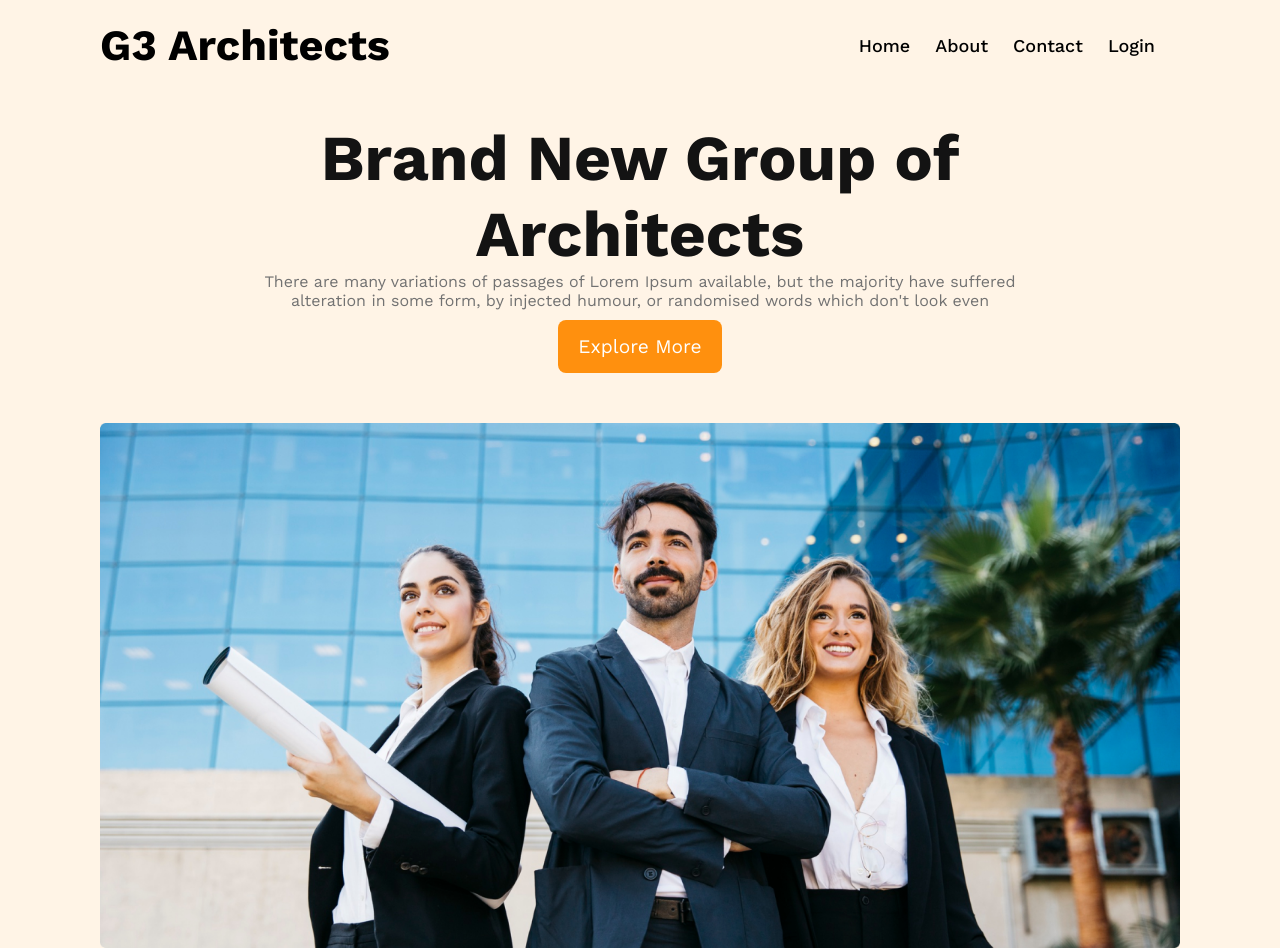
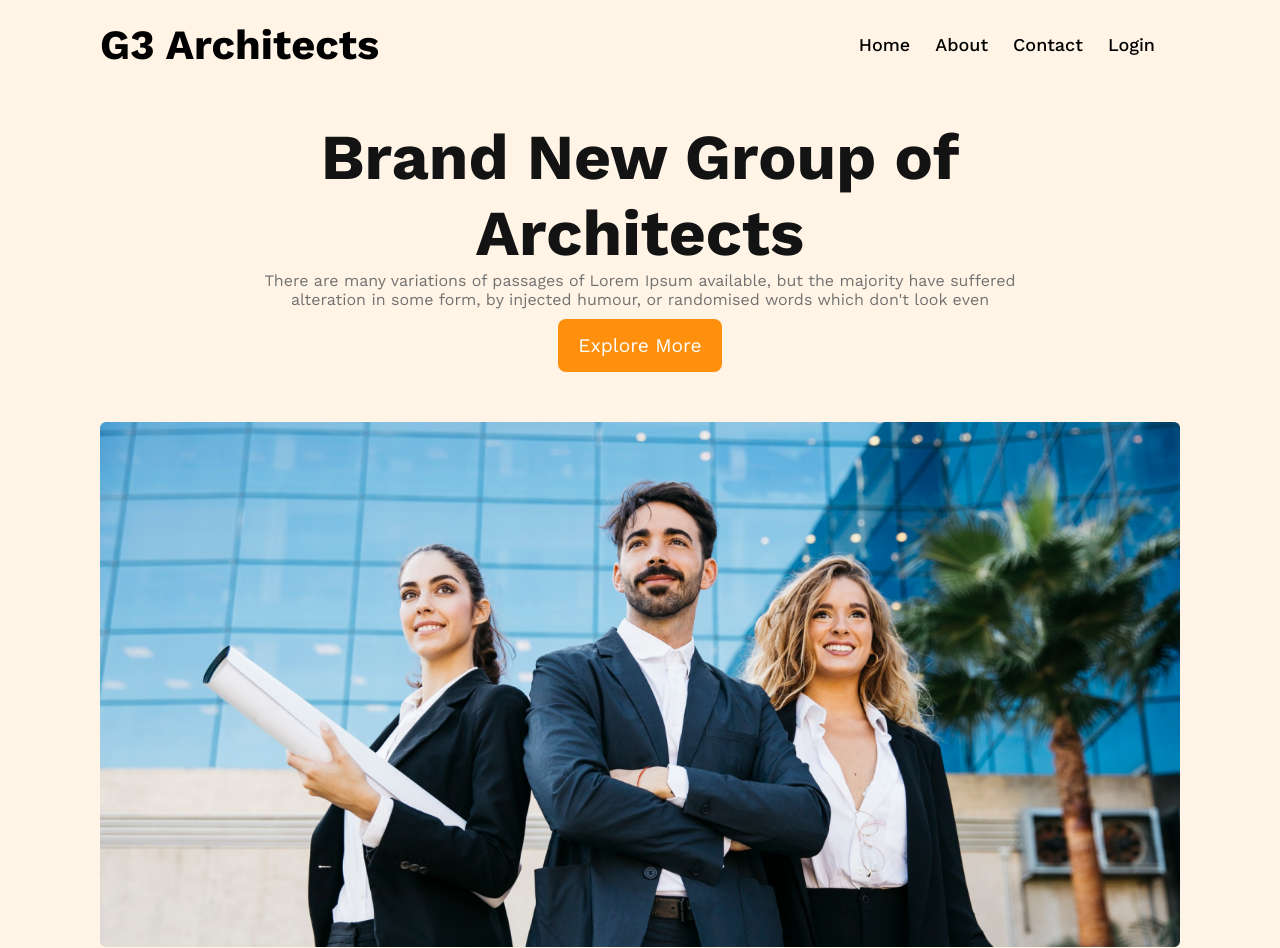
Before and after one commit to mdrabbi97324/g3-architect, a plain HTML site: page index.html in a window 1280 px wide. Shown: the top 948 px of the page. Drawn offline with nearby package versions, Linux system fonts and the light colour scheme.

Commit message:
Final submit

```diff
--- a/styles/style.css
+++ b/styles/style.css
@@ -45,7 +45,7 @@ nav > ul > li {
 }
 .nav-title {
   font-weight: 700;
-  font-size: 2.7rem;
+  font-size: 2.6rem;
 }
 
 .banner-content {
```
